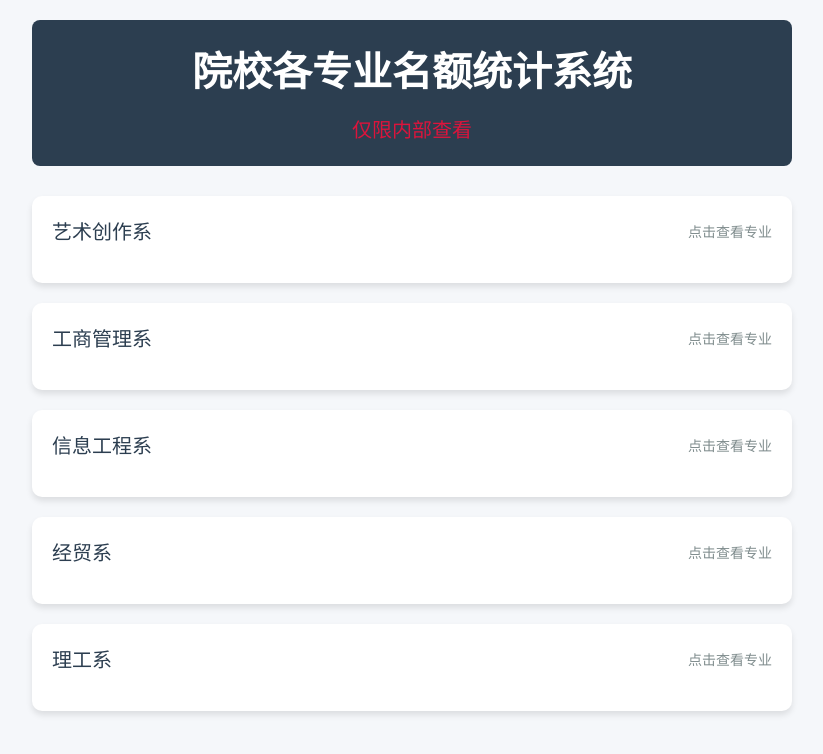
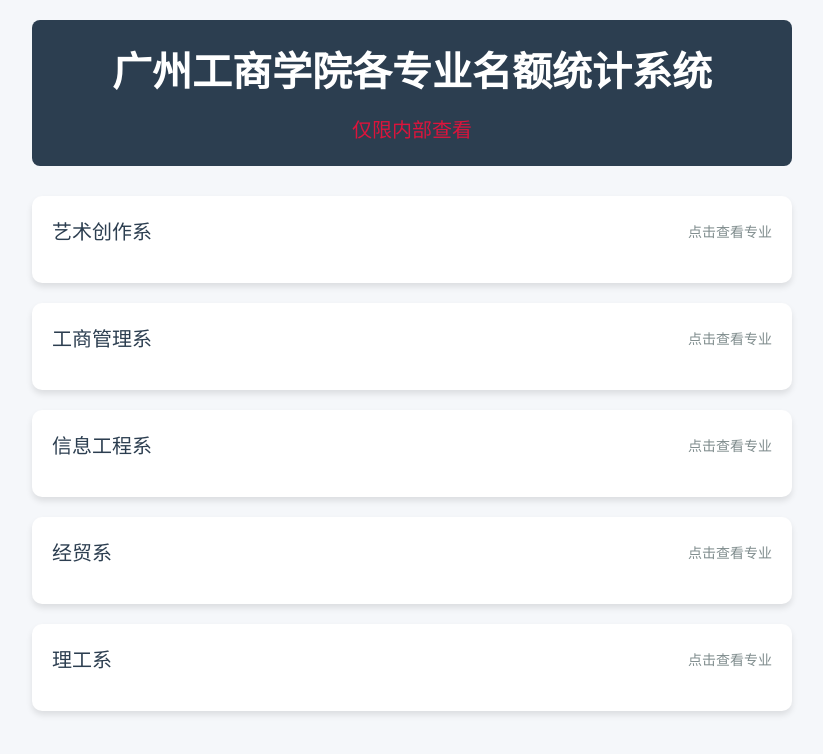
Before and after one commit to zhunzhunll/.github.io, a plain HTML site: page index.html in a window 1280 px wide. Shown: the top 754 px of the page, without its empty margins (228-1051 px from the left). Drawn offline with Linux system fonts and the light colour scheme.

Commit message:
Update index.html

```diff
--- a/index.html
+++ b/index.html
@@ -148,7 +148,7 @@
 <body>
     <div class="container">
         <header>
-            <h1 style="font-size: 40px;">院校各专业名额统计系统</h1>
+            <h1 style="font-size: 40px;">广州工商学院各专业名额统计系统</h1>
             <p style="color: crimson; font-size: 20px;">仅限内部查看</p>
         </header>
 
```
